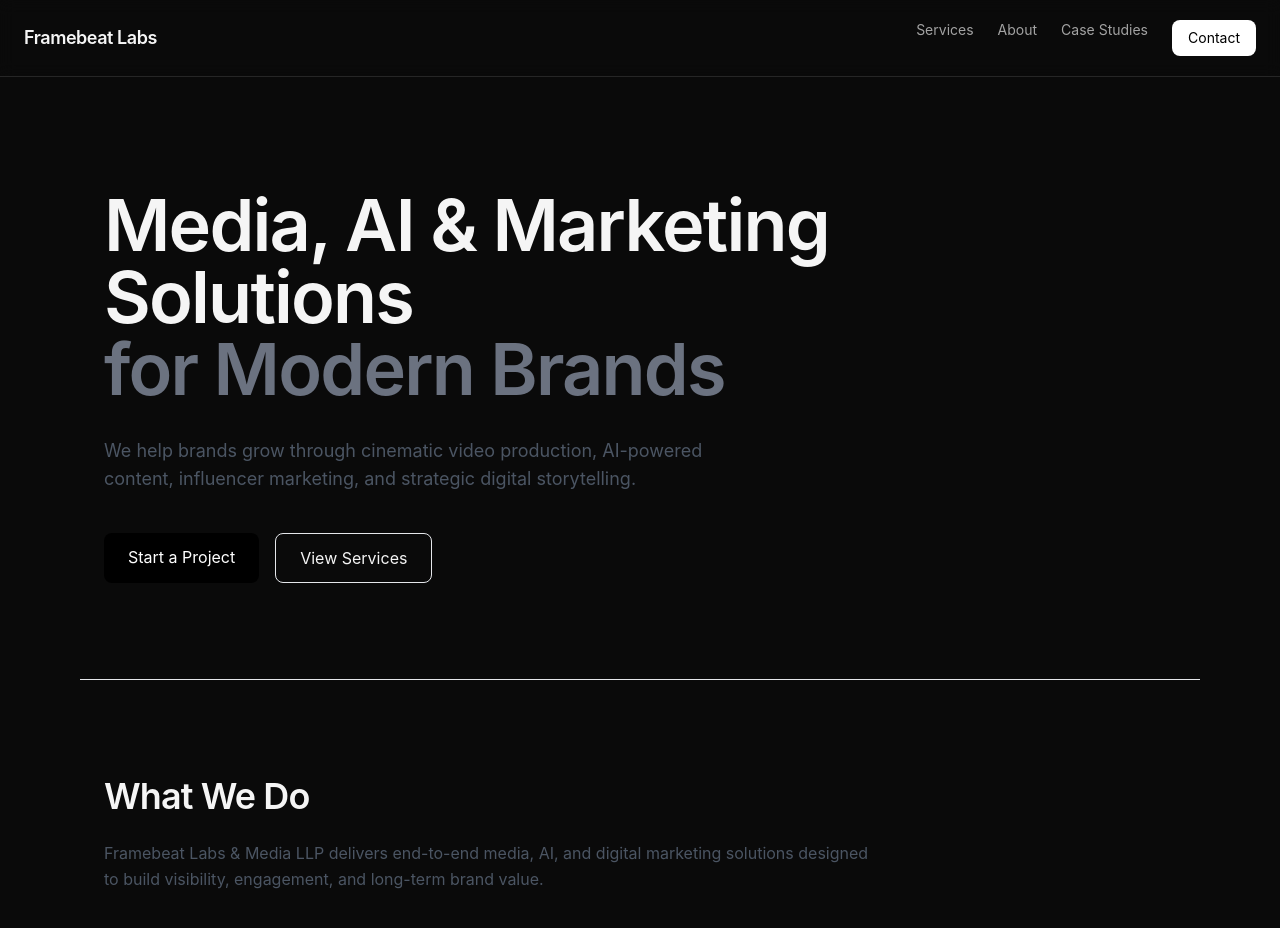
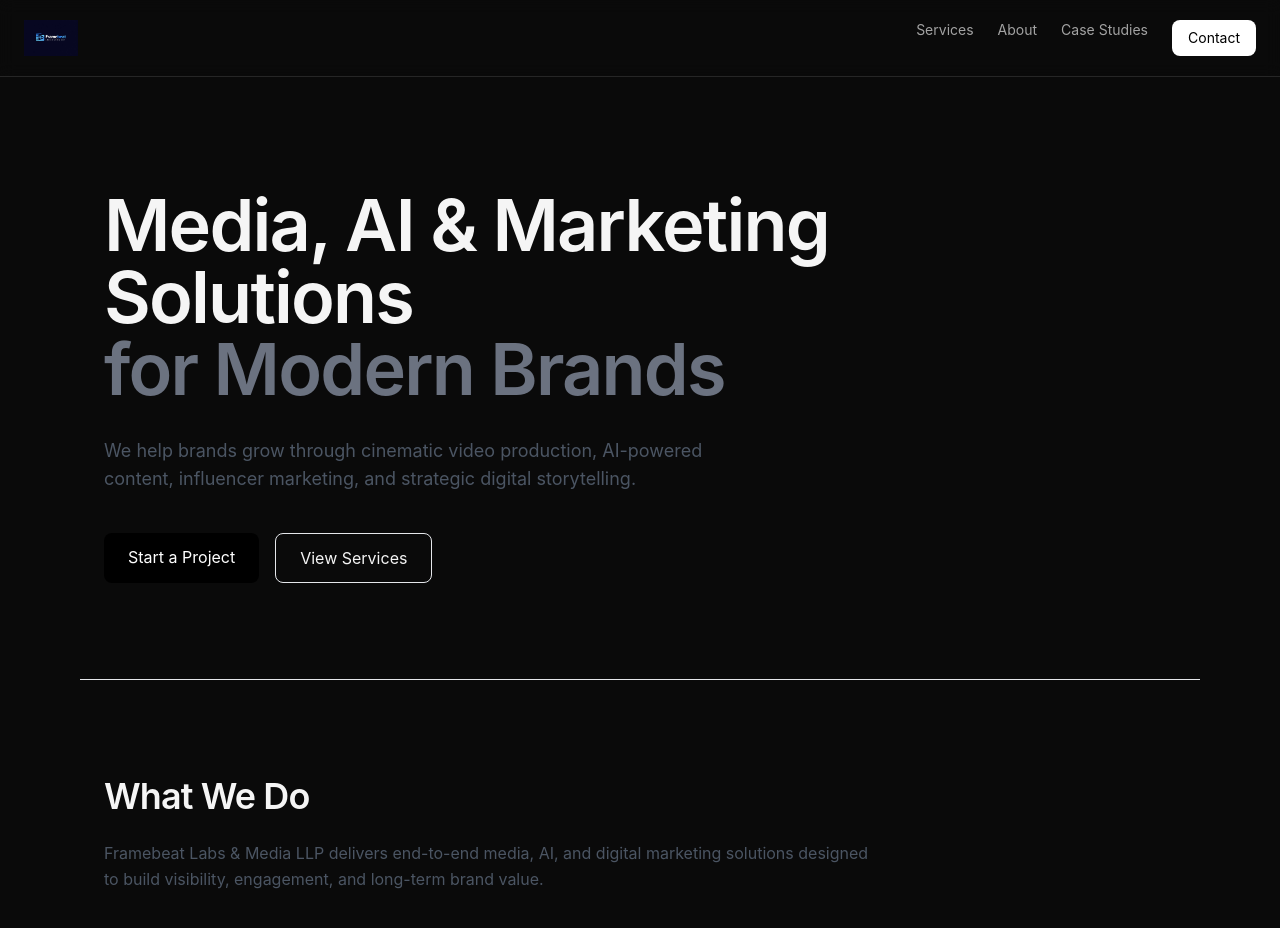
Before and after one commit to Harsha-k04/framebeat, a React (Vite) app: page / in a window 1280 px wide. Shown: the top 928 px of the page. Built offline with nearby package versions, Linux system fonts and the light colour scheme.

Commit message:
Update Navbar.jsx

```diff
--- a/src/components/Navbar.jsx
+++ b/src/components/Navbar.jsx
@@ -1,14 +1,18 @@
 import { Link } from "react-router-dom"
+import logo from "../assets/logo.png"
+
 
 export default function Navbar() {
   return (
     <nav className="sticky top-0 z-50 border-b border-neutral-800 bg-neutral-950/80 backdrop-blur">
       <div className="max-w-7xl mx-auto px-6 py-5 flex items-center justify-between">
-        <Link
-          to="/"
-          className="text-lg font-semibold tracking-tight"
-        >
-          Framebeat Labs
+        {/* Logo */}
+        <Link to="/" className="flex items-center gap-3">
+          <img
+            src={logo}
+            alt="Framebeat Labs & Media LLP"
+            className="h-9 w-auto"
+          />
         </Link>
 
         <div className="flex gap-6 text-sm text-neutral-400">
```
